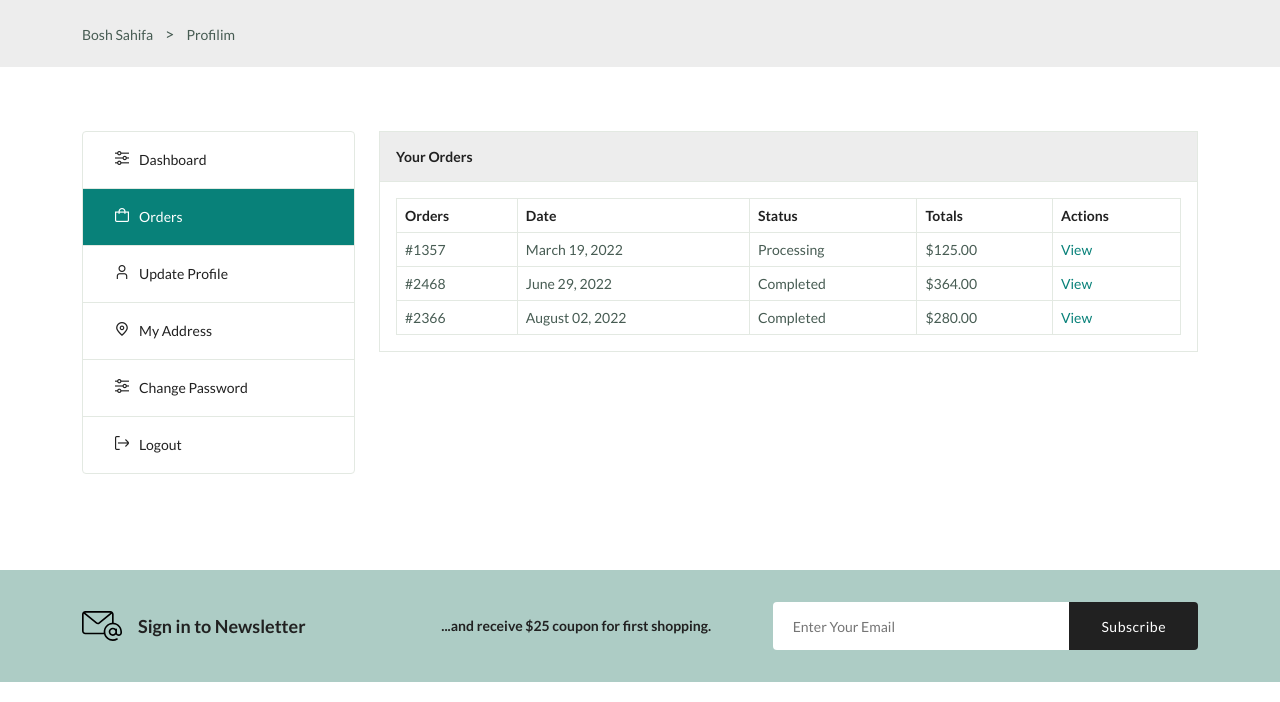
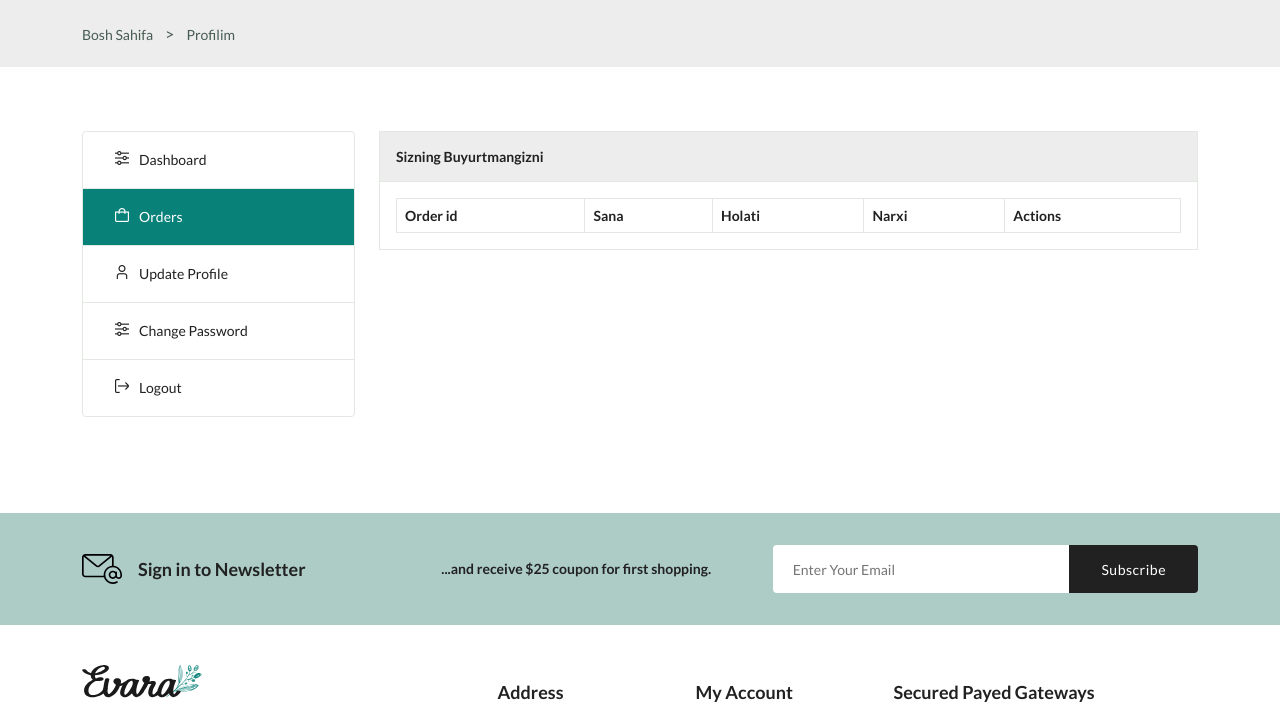
Before and after one commit to mukhammadumarumarov0-creator/Evara, a Django app: page /accounts/ in a window 1280 px wide, after a click on "Orders". Shown: the part 152-854 px from the top of the page. Run offline with Django 5.2, Linux system fonts and the light colour scheme; data comes from the database, SQL or seed files in the repository; both versions use the stored data as it was after the commit; lists and menus that the app fills with data are empty; some libraries are stand-ins or nearby versions.

Commit message:
Evara Shop deyarli tugadi

```diff
--- a/config/settings.py
+++ b/config/settings.py
@@ -112,13 +112,16 @@ USE_TZ = True
 # https://docs.djangoproject.com/en/5.2/howto/static-files/
 
 STATIC_URL = 'static/'
-STATIC_ROOT = BASE_DIR / 'static'
+# STATIC_ROOT = BASE_DIR / 'static'
 
 MEDIA_URL="media/"
 MEDIA_ROOT=BASE_DIR/"media"
 
 STATICFILES_STORAGE = "whitenoise.storage.CompressedManifestStaticFilesStorage"
 
+STATICFILES_DIRS=[
+    BASE_DIR / "static"
+]
 
 LOGIN_URL= '/register/'
 
--- a/shop/models/order.py
+++ b/shop/models/order.py
@@ -14,11 +14,8 @@ class OrderItem(models.Model):
     quantity=models.PositiveIntegerField()
     total_price=models.DecimalField(max_digits=10,decimal_places=2)
 
-    def save(self):
-       self.total_price=self.product.price*self.quantity
-
     def __str__(self):
-        return f"Bu orderItemsni {self.product.name}"
+        return f"{self.product.name} x {self.quantity}"
 
 
 
@@ -26,7 +23,7 @@ class Order(models.Model):
     user=models.ForeignKey(User,on_delete=models.CASCADE,related_name="orders")
     items=models.ManyToManyField(OrderItem)
     address=models.CharField(max_length=200,blank=True,null=True)
-    additional=models.CharField(blank=True,null=True)
+    additional=models.CharField(max_length=200,blank=True,null=True)
     status=models.CharField(max_length=20,null=True,choices=choice,default="Pending")
 
 
--- a/shop/urls.py
+++ b/shop/urls.py
@@ -1,7 +1,7 @@
 from django.urls import path,include
 from shop.views.user import LoginUserView,LogOutView,CreatAccountView
 from shop.views.shop import DashboardView,DetailsView,ShopView,SelectedItemsView,AccountView
-from shop.views.cart import CartPageView,WishlistView,RemoveCartView,RemoveWishView
+from shop.views.cart import CartPageView,WishlistView,RemoveCartView,RemoveWishView,DetailAddProductView,DetailAddToWishlistView
 from shop.views.order import GetCheckOutView
 
 urlpatterns = [
@@ -19,10 +19,14 @@ urlpatterns = [
     path("selected_ones/<int:category_id>/",SelectedItemsView.as_view(),name="selected_ones"),
     path("wishlist/",WishlistView.as_view(),name="wishlist"),
 
-    path("wishlist/add/<int:product_id>/",WishlistView.as_view()),
+    path("wishlist/add/<int:product_id>/",WishlistView.as_view(),name="wishlist_add"),
     path("cart/add/<int:product_id>/",CartPageView.as_view(),name="add_product"),
     path("remove/<int:product_id>/",RemoveCartView.as_view(),name="remove"),
     path("wishlist/remove/<int:product_id>/",RemoveWishView.as_view(),name="wishlist_remove"),
+    path("details/add/<int:id>/",DetailAddProductView.as_view(),name="add_product_from_details"),
+    path("details/wishlist/add/<int:id>/",DetailAddToWishlistView.as_view(),name="add_product_from_details_to_wishlist"),
+
+
 
 
 
--- a/shop/views/cart.py
+++ b/shop/views/cart.py
@@ -110,12 +110,17 @@ class WishList:
 
 
 class CartPageView(View):
-
- def get(self,request):
-
+ def get(self,request,product_id=None):
     cart=Cart(request)
     wishlist=WishList(request)
     products=cart.get_products()
+
+    if Product.objects.filter(id=product_id).exists():
+            wishlist.remove(product_id)
+            wishlist.session.modified=True
+            cart.add(product_id)
+            cart.session.modified=True
+            return redirect('wishlist')
 
     data={
         'path':"Savatcha",
@@ -128,9 +133,13 @@ class CartPageView(View):
 
  def post(self,request,product_id):
     cart=Cart(request)
+    wishlist=WishList(request)
 
     if Product.objects.filter(id=product_id).exists():
+        wishlist.remove(product_id)
+        wishlist.session.modified=True
         cart.add(product_id)
+        cart.session.modified=True
 
         data={
             "message":"savatga qoshildi",
@@ -146,6 +155,7 @@ class WishlistView(View):
 
         if Product.objects.filter(id=product_id).exists():
             wishlist.add(product_id)
+            wishlist.session.modified=True
 
         data={
             "message":"savatga qoshildi",
@@ -155,10 +165,14 @@ class WishlistView(View):
         return JsonResponse(data)
 
 
-    def get(self,request):
+    def get(self,request,product_id=None):
 
         wishlist=WishList(request)
         cart=Cart(request)
+
+        if Product.objects.filter(id=product_id).exists():
+            wishlist.add(product_id)
+            wishlist.session.modified=True
 
         data={
             "wish_products":wishlist.get_products(),
@@ -171,14 +185,32 @@ class WishlistView(View):
 
 
 class RemoveCartView(View):
-    def post(self,request,product_id):
-        cart=Cart(request)
+    def get(self, request, product_id):
+        cart = Cart(request)
         cart.remove(product_id)
         return redirect("cart")
 
 
+
 class RemoveWishView(View):
-    def post(self,request,product_id):
+    def get(self,request,product_id):
         wishlist=WishList(request)
         wishlist.remove(product_id)
         return redirect("wishlist")
+
+
+class DetailAddProductView(View):
+    def get(self, request, id=None):
+        cart = Cart(request)
+        if Product.objects.filter(id=id).exists():
+            cart.add(id)
+            cart.session.modified = True
+        return redirect('details', id=id)  # ✅ id qo‘shildi
+
+class DetailAddToWishlistView(View):
+    def get(self, request, id=None):
+        wishlist = WishList(request)
+        if Product.objects.filter(id=id).exists():
+            wishlist.add(id)
+            wishlist.session.modified = True
+        return redirect('details', id=id)  # ✅ id qo‘shildi
--- a/shop/views/shop.py
+++ b/shop/views/shop.py
@@ -41,12 +41,23 @@ class DashboardView(View):
 
         return render(request,"shop/index.html" ,context=data)
 
+
 class DetailsView(LoginRequiredMixin,View):
  def get(self,request,id):
     product=get_object_or_404(Product,id=id)
     name=product.name
+    cart=Cart(request)
+    wishlist=WishList(request)
 
-    return render(request,"shop/details.html",context={'product':product,"path" : f"Mahsulotlar > {name}"})
+    data={
+       'product':product,
+       "path" : f"Mahsulotlar > {name}",
+       "cart_count":cart.get_count(),
+       "wishlist_count":wishlist.get_count()
+
+       }
+
+    return render(request,"shop/details.html",context=data)
 
 
 class ShopView(View):
@@ -78,23 +89,28 @@ class AccountView(View):
  def get(self,request):
     cart=Cart(request)
     wishlist=WishList(request)
-    user=request.user.id
-    print("bu id",user)
-    self.get_my_orders(user)
+    user_id=request.user.id
+    orders=[]
+    for i in Order.objects.filter(user_id=user_id):
+       print(i.get_total())
+       data= {
+          "order":i,
+          "total_price":i.get_total(),
+
+       }
+       orders.append(data)
+
 
     data={
 
+       "orders":orders,
        'path':"Profilim",
        'cart_count':cart.get_count(),
        'wishlist_count':wishlist.get_count(),
     }
     return render(request,"shop/accounts.html",data)
 
- def get_my_orders(self,user_id):
 
-    orders=Order.objects.filter(user_id=user_id)
-    for order in orders:
-       pass
 
 
 
--- a/templates/components/accounts.html
+++ b/templates/components/accounts.html
@@ -9,9 +9,6 @@
         </p>
         <p class="account__tab" data-target="#update-profile">
           <i class="fi fi-rs-user"></i> Update Profile
-        </p>
-        <p class="account__tab" data-target="#address">
-          <i class="fi fi-rs-marker"></i> My Address
         </p>
         <p class="account__tab" data-target="#change-password">
           <i class="fi fi-rs-settings-sliders"></i> Change Password
@@ -28,40 +25,29 @@
           </div>
         </div>
         <div class="tab__content" content id="orders">
-          <h3 class="tab__header">Your Orders</h3>
+          <h3 class="tab__header">Sizning Buyurtmangizni</h3>
           <div class="tab__body">
             <table class="placed__order-table">
               <thead>
                 <tr>
-                  <th>Orders</th>
-                  <th>Date</th>
-                  <th>Status</th>
-                  <th>Totals</th>
+                  <th>Order id</th>
+                  <th>Sana</th>
+                  <th>Holati</th>
+                  <th>Narxi</th>
                   <th>Actions</th>
                 </tr>
               </thead>
               <tbody>
+              {% for o in orders %}
                 <tr>
-                  <td>#1357</td>
-                  <td>March 19, 2022</td>
-                  <td>Processing</td>
-                  <td>$125.00</td>
+                  <td>#{{o.order.id}}</td>
+                  <td>{{o.order.created_at}}</td>
+                  <td>{{o.order.status}}</td>
+                  <td>${{o.total_price}}</td>
                   <td><a href="#" class="view__order">View</a></td>
                 </tr>
-                <tr>
-                  <td>#2468</td>
-                  <td>June 29, 2022</td>
-                  <td>Completed</td>
-                  <td>$364.00</td>
-                  <td><a href="#" class="view__order">View</a></td>
-                </tr>
-                <tr>
-                  <td>#2366</td>
-                  <td>August 02, 2022</td>
-                  <td>Completed</td>
-                  <td>$280.00</td>
-                  <td><a href="#" class="view__order">View</a></td>
-                </tr>
+              {% endfor %}
+
               </tbody>
             </table>
           </div>
@@ -79,19 +65,6 @@
                 <button class="btn btn--md">Save</button>
               </div>
             </form>
-          </div>
-        </div>
-        <div class="tab__content" content id="address">
-          <h3 class="tab__header">Shipping Address</h3>
-          <div class="tab__body">
-            <address class="address">
-              3522 Interstate <br />
-              75 Business Spur, <br />
-              Sault Ste. <br />
-              Marie, Mi 49783
-            </address>
-            <p class="city">New York</p>
-            <a href="#" class="edit">Edit</a>
           </div>
         </div>
         <div class="tab__content" content id="change-password">
--- a/templates/components/details.html
+++ b/templates/components/details.html
@@ -112,9 +112,9 @@
           </ul>
         </div> -->
         <div class="details__action">
-          <input type="number" class="quantity" value="3" />
-          <a href="#" class="btn btn--sm">Add To Card</a>
-          <a href="#" class="details__action-btn">
+          <!-- <input type="number" class="quantity" value="3" /> -->
+          <a href="{% url 'add_product_from_details' product.id %}" class="btn btn--sm">Add To Card</a>
+          <a href="{% url 'add_product_from_details_to_wishlist' product.id %}" class="details__action-btn link-active">
             <i class="fi fi-rs-heart"></i>
           </a>
         </div>
--- a/templates/components/products.html
+++ b/templates/components/products.html
@@ -15,7 +15,7 @@
                     <img src="{{ p.image.url }}" alt="{{ p.name }}" class="product__img hover" />
                   </a>
                   <div class="product__actions">
-                    <a href="" class="action__btn" aria-label="Quick View">
+                    <a href="{% url 'details' p.id %}" class="action__btn" aria-label="Quick View">
                       <i class="fi fi-rs-eye"></i>
 
                     </a>
```
Also changed, not shown: shop/telegram.py (added, +11 -0 lines), shop/views/order.py (+21 -0 lines), templates/base.html (+125 -0 lines), db.sqlite3, shop/migrations/0006_alter_order_additional.py (added).
